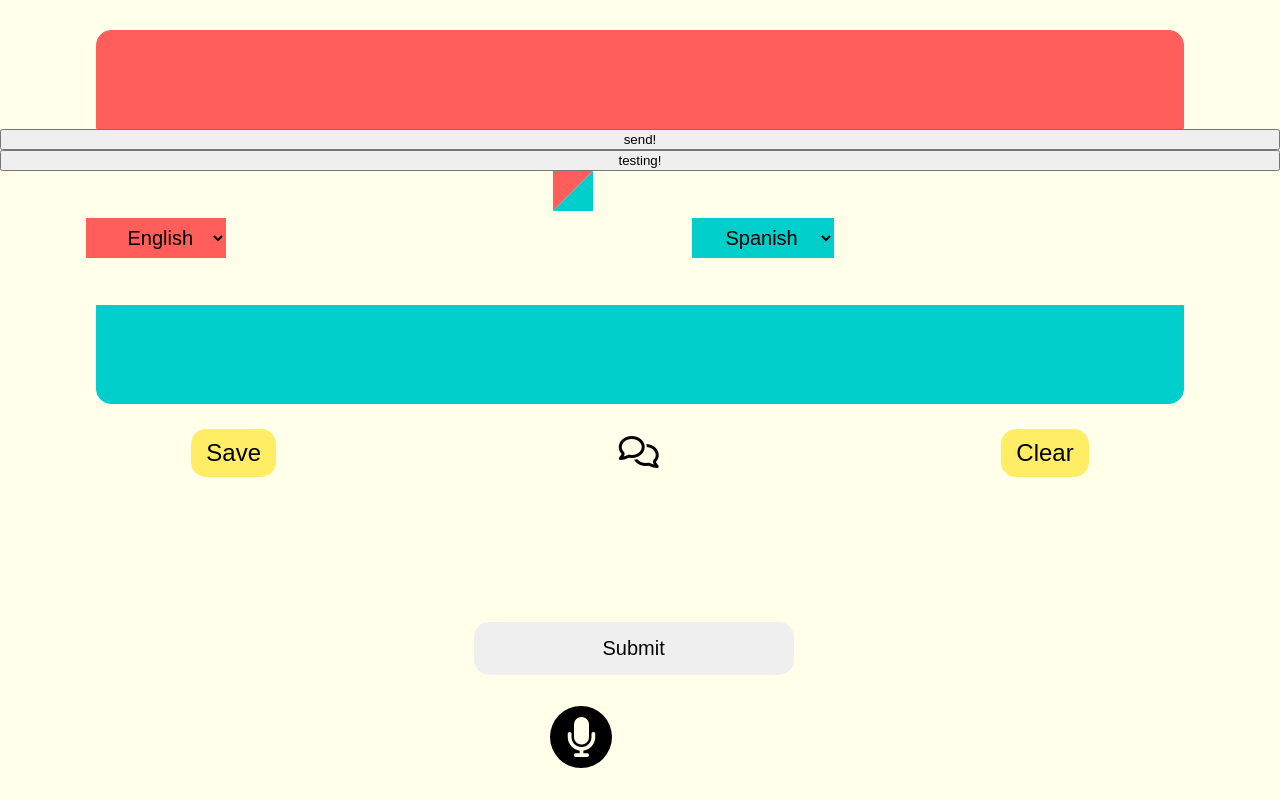
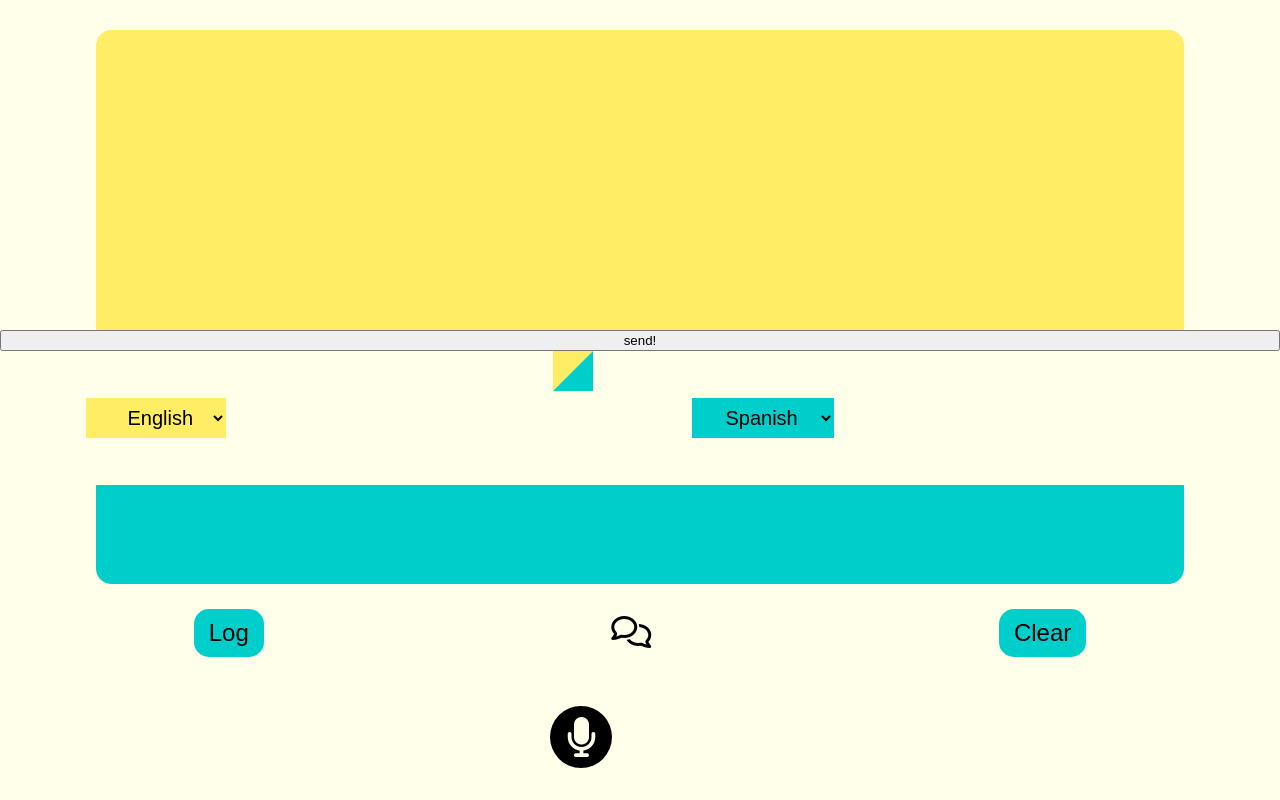
Before and after one commit to dspencer926/translation, a React (Create React App) app in the folder client/: page / in a window 1280 px wide. Built offline with nearby package versions, Linux system fonts and the light colour scheme; no server answers.

Commit message:
deploying;

```diff
--- a/client/src/App.css
+++ b/client/src/App.css
@@ -173,7 +173,7 @@ TRANSLATION COMPONENT
 
 #sts-box {
   height: 125px;
-  background-color: #FF5E5B;
+  background-color: #FFED66;
   border-top: 1px solid black;
   margin: auto;
   font-size: 1.5em;
@@ -198,10 +198,11 @@ textarea {
 
 #input-box {
   width: 85%;
+  height: 300px;
   border-top-left-radius: 15px;
   border-top-right-radius: 15px;
-  background-color: #FF5E5B;
-  border: 1px solid #FF5E5B;
+  background-color: #FFED66;
+  border: 1px solid #FFED66;
 }
 
 
@@ -276,7 +277,7 @@ select {
   position: absolute;
   bottom: 90%;
   left: 5%;
-  background-color: #FF5E5B;
+  background-color: #FFED66;
   padding: 5px;
   z-index: 2;
 }
@@ -290,7 +291,7 @@ select {
     top: 15%;
     padding-left: 20px;
     border-radius: 0;
-    background-color: #FF5E5B;
+    background-color: #FFED66;
     border: none;
     outline: none;
 }
@@ -307,7 +308,7 @@ select {
 	width: 0;
 	height: 0;
   top: 15%;
-	border-top: 40px solid #FF5E5B;
+	border-top: 40px solid #FFED66;
 	border-right: 40px solid transparent;
 }
 
@@ -372,13 +373,13 @@ select {
 }
 
 #save-btn {
-  background-color: #FFED66;
+  background-color: #00CECB;
   /*color: #FFFFEA;*/
   border-radius: 15px;
 }
 
 #clear-btn {
-  background-color: #FFED66;
+  background-color: #00CECB;
   /*color: #FFFFEA;*/
   border-radius: 15px;
 
--- a/client/src/components/Translation.js
+++ b/client/src/components/Translation.js
@@ -10,10 +10,11 @@ class Translation extends Component {
       langTo: 'es',                                                 //  target language code (from drop-down)
       speakLang: '',                                                //  language-code for TTS to speak
       audioClip: null,                                              //  TTS audio clip
-      text: '',                                                     //  input text to be translated
+      inputText: '',                                                //  input text to be translated
+      recogResult: '',                                              //  result of speech recog
       stsTranslation: '',                                           //  STS translation
       translatedResponse: '',                                       //  response from server
-      result: '',                                                   //  translated text
+      result: '',                                                   //  translated text in target language
       isRecording: false,                                           //  true/false is recording voice
       recClass: 'off',                                              //  class for record button animation
       convoMode: false,                                             //  conversation mode on/off
@@ -32,7 +33,15 @@ class Translation extends Component {
     this.stopRec = this.stopRec.bind(this);
     this.clear = this.clear.bind(this);
     this.speak = this.speak.bind(this);
-
+    socket.on('translatedResponse', (response) => {
+      console.log(response);
+      this.setState({
+        inputText: '',
+        translatedResponse: response,
+      }, () => {
+        this.speak()
+      })
+    });
   }
 
 componentDidMount() {
@@ -53,7 +62,7 @@ componentDidUpdate() {
 
 //sets state with input text
 handleInput(e) {
-  this.setState({stsTranslation: e.target.value});
+  this.setState({inputText: e.target.value});
 }
 
 //sets state with translation result text
@@ -90,7 +99,7 @@ recogRoute() {
 recognizeAudio() {
 
   this.setState({textStyle: null});
-  fetch('http://localhost:3001/translation/recognize', {
+  fetch('/translation/recognize', {
     credentials: 'same-origin',
     method: 'POST',
     headers: {
@@ -124,9 +133,11 @@ choiceDiv(arr) {
     let newButton = document.createElement('button')
     newButton.addEventListener('click',
       (e) => {
-        this.setState({
-          text: e.target.innerHTML,
-          textStyle: 'text-animate',
+        this.setState((prevState) => {
+          return {
+            inputText: prevState.inputText += e.target.innerHTML,
+            textStyle: 'text-animate',
+          }
         },
         () => {
           choiceBox.remove()
@@ -171,7 +182,7 @@ choiceDiv(arr) {
 stopRec() {
   console.log('stop');
   console.log(this.state.langTo, this.state.langFrom)
-  fetch('http://localhost:3001/translation/recognize', {
+  fetch('/translation/recognize', {
     credentials: 'same-origin',
     method: 'POST',
     headers: {
@@ -186,35 +197,22 @@ stopRec() {
 
 sendMsg(e) {
   e.preventDefault();
-  // console.log(socket);
-  console.log(socket.id);
-  socket.emit('message', 'hello', socket.id);
-}
-
-showID(e) {
-  e.preventDefault();
   console.log(socket.id);
   socket.emit('testing', this.state.result);
-  socket.on('translatedResponse', (response) => {() => {
-    console.log(response);
-    this.setState({
-      translatedResponse: response,
-    }),
-    this.speak()
-  }});
+
 }
 
 // sends input text to backend to be translated and sets state with translated resul [then sends info to TTS] <-- own func?
 translation(e) {
   this.setState({resultStyle: null});
-  fetch('http://localhost:3001/translation/translate', {
+  fetch('/translation/translate', {
     credentials: 'same-origin',
     method: 'POST',
     headers: {
       'Content-Type': 'application/json',
     },
     body: JSON.stringify({
-      text: this.state.text,
+      text: this.state.inputText,
       langFrom: this.state.langFrom,
       langTo: this.state.langTo,
     })
@@ -225,20 +223,17 @@ translation(e) {
   .then((json) => {
     console.log(json);
     this.setState({
-      stsTranslation: json.data.stsTranslation,
-      result: json.data.translation,
-      resultStyle: 'text-animate',
+        inputText: json.data.stsTranslation,
+        result: json.data.translation,
+        resultStyle: 'text-animate',
     });
-
-// should probably put the following in the speak function
-
-    // this.speak(json.data.translation, speakLang);
   })
 }
 
 
 //runs TTS module
   speak() {
+    console.log('in speak function');
     let speakLang;
     switch (this.state.langFrom) {
       case 'spa-XLA':
@@ -277,13 +272,14 @@ translation(e) {
     }
     let response = this.state.translatedResponse
     this.setState({speakLang: speakLang})
+    console.log(this.state.translatedResponse, speakLang);
     responsiveVoice.speak(response, speakLang);
   }
 
 //submits info to save phrase [delete?]
   handlePhraseSubmit() {
     let lang = document.querySelector('#langFrom')[0].value;
-    fetch('http://localhost:3001/api/phrases', {
+    fetch('/api/phrases', {
           method: 'POST',
           headers: {'Content-Type': 'application/json'},
           credentials: "same-origin",
@@ -313,7 +309,7 @@ translation(e) {
 //clears both input/result divs
   clear() {
     this.setState({
-      text: '',
+      inputText: '',
       result: ''
     });
   }
@@ -324,9 +320,8 @@ translation(e) {
         <div id='translation-div'>
           <div id='input-div'>
             <form id='translation-form' onSubmit={(e) => this.translation(e)}>
-              <textarea id='input-box' name='text' rows='3' value={this.state.stsTranslation} className={this.state.textStyle} onChange={(e) => this.handleInput(e)}/>
+              <textarea id='input-box' name='text' rows='3' value={this.state.inputText} className={this.state.textStyle} onChange={(e) => this.handleInput(e)}/>
                 <button id='send-btn' onClick={(e) => {this.sendMsg(e)}}>send!</button>
-                <button id='send-bt' onClick={(e) => {this.showID(e)}}>testing!</button>
                 <div id='to-from-div'>
                   <div id='from-div'>
                     <select name='langFrom' defaultValue='eng-USA' id='langFrom' onChange={(e) => {this.handleLangFromChange(e)}}>
@@ -371,12 +366,12 @@ translation(e) {
                     </select>
                   </div>
                   </div>
-                <input id='submit-btn' type='submit'/>
+                {/*<input id='submit-btn' type='submit'/>*/}
               <textarea id='result-box' name='result' rows='3' value={this.state.translatedResponse} className={this.state.resultStyle} onChange={(e) => this.handleResult(e)}></textarea>
             </form>
           </div>
           <div id='two-button-div'>
-            <button id='save-btn' onClick={this.handlePhraseSubmit}>Save</button>
+            <button id='save-btn'>Log</button>
             <button id='convo-btn' style={this.state.convoStyle} onClick={this.convoToggle}><i className="fa fa-comments-o" aria-hidden="true"></i></button>
             <button id='clear-btn' onClick={this.clear}>Clear</button>
           </div>
```
Also changed, not shown: 2 other files (tests, documents, lock files or other folders).
